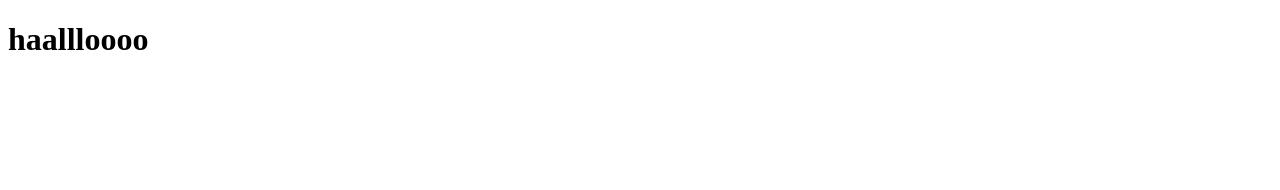
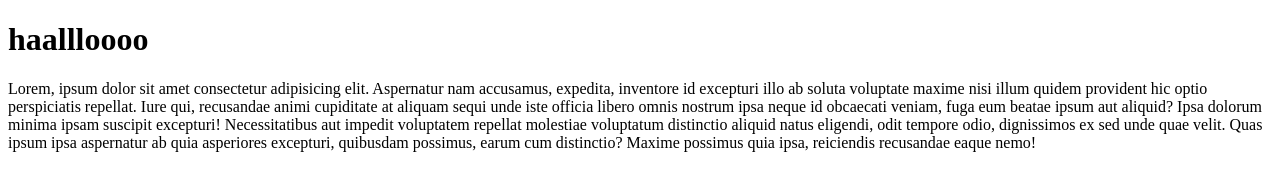
Before and after one commit to Zsannurul/nurulresolusi, a plain HTML site: page index.html in a window 1280 px wide. Drawn offline with Linux system fonts and the light colour scheme.

Commit message:
paragraf ditambah

```diff
--- a/index.html
+++ b/index.html
@@ -7,5 +7,6 @@
 </head>
 <body>
     <h1>haallloooo</h1>
+    <p>Lorem, ipsum dolor sit amet consectetur adipisicing elit. Aspernatur nam accusamus, expedita, inventore id excepturi illo ab soluta voluptate maxime nisi illum quidem provident hic optio perspiciatis repellat. Iure qui, recusandae animi cupiditate at aliquam sequi unde iste officia libero omnis nostrum ipsa neque id obcaecati veniam, fuga eum beatae ipsum aut aliquid? Ipsa dolorum minima ipsam suscipit excepturi! Necessitatibus aut impedit voluptatem repellat molestiae voluptatum distinctio aliquid natus eligendi, odit tempore odio, dignissimos ex sed unde quae velit. Quas ipsum ipsa aspernatur ab quia asperiores excepturi, quibusdam possimus, earum cum distinctio? Maxime possimus quia ipsa, reiciendis recusandae eaque nemo!</p>
 </body>
 </html>
```
